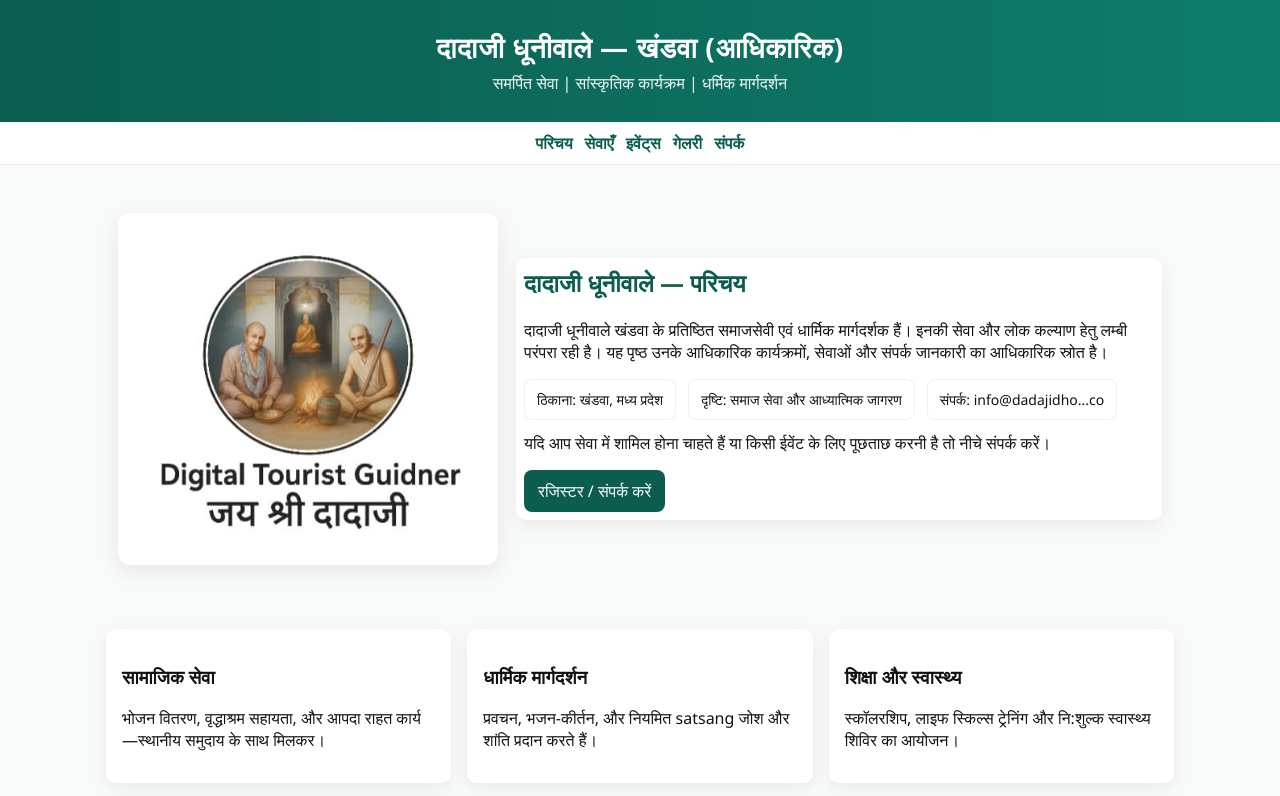
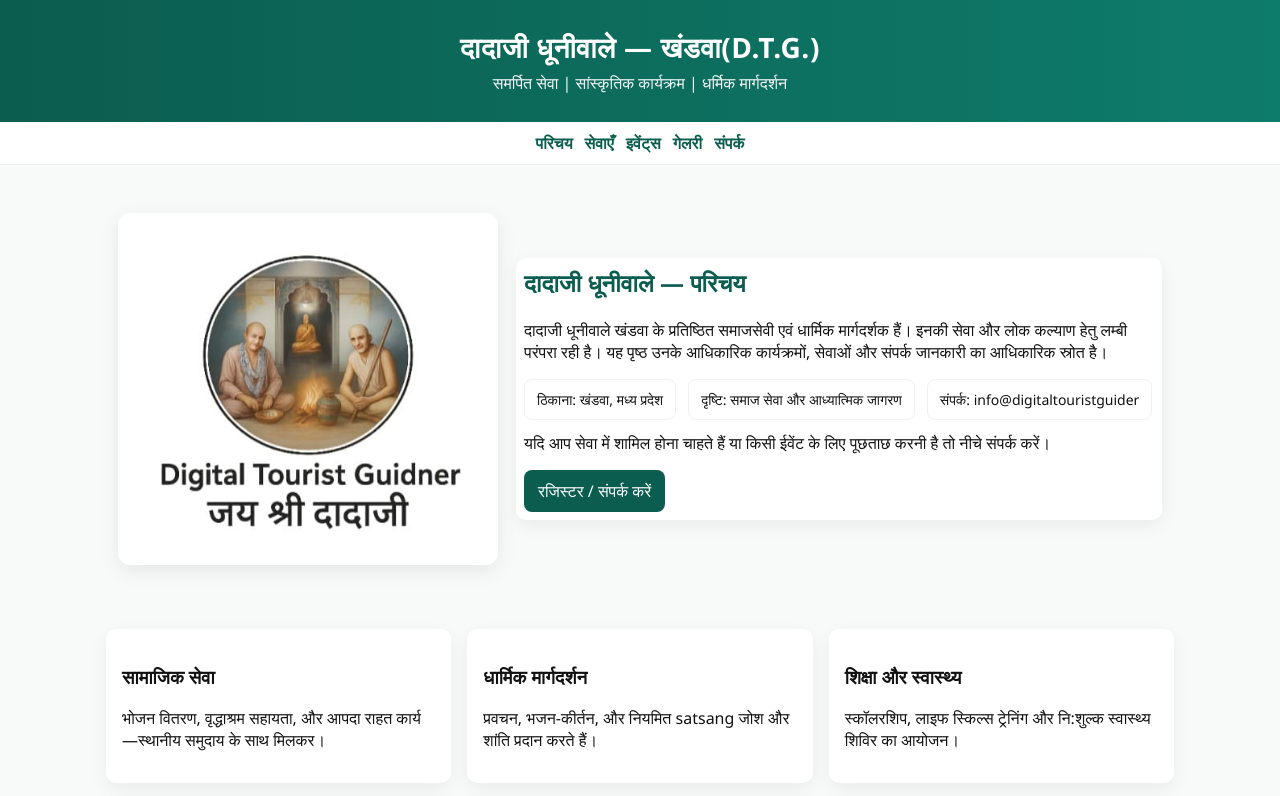
Before and after one commit to JayG2047/Dadaji-Dhooniwale, a plain HTML site: page Dadaji.html in a window 1280 px wide. Shown: the top 796 px of the page. Drawn offline with Linux system fonts and the light colour scheme.

Commit message:
Update Dadaji.html

```diff
--- a/Dadaji.html
+++ b/Dadaji.html
@@ -2,7 +2,7 @@
 <head>
   <meta charset="utf-8" />
   <meta name="viewport" content="width=device-width, initial-scale=1" />
-  <title>🚩दादाजी धूनीवाले — खंडवा (आधिकारिक)</title>
+  <title>🚩दादाजी धूनीवाले — खंडवा</title>
   <style>
     :root{--primary:#0b5d4f;--accent:#f4a261;--muted:#556;--card:#fff}
     *{box-sizing:border-box}
@@ -31,7 +31,7 @@
 </head>
 <body>
   <header>
-    <h1>दादाजी धूनीवाले — खंडवा (आधिकारिक)</h1>
+    <h1>दादाजी धूनीवाले — खंडवा(D.T.G.)</h1>
     <p>समर्पित सेवा | सांस्कृतिक कार्यक्रम | धर्मिक मार्गदर्शन</p>
   </header>  <nav>
     <a href="#about">परिचय</a>
@@ -50,7 +50,7 @@
         <div class="facts" style="margin-top:12px">
           <div class="fact">ठिकाना: खंडवा, मध्य प्रदेश</div>
           <div class="fact">दृष्टि: समाज सेवा और आध्यात्मिक जागरण</div>
-          <div class="fact">संपर्क: info@dadajidho...co</div>
+          <div class="fact">संपर्क: info@digitaltouristguider</div>
         </div>
         <p style="margin-top:12px">यदि आप सेवा में शामिल होना चाहते हैं या किसी ईवेंट के लिए पूछताछ करनी है तो नीचे संपर्क करें।</p>
         <a class="btn" href="#contact">रजिस्टर / संपर्क करें</a>
@@ -146,7 +146,8 @@
 </section>
 
   </main>  <footer>
-    © 2025 दादाजी धूनीवाले — खंडवा · सभी अधिकार सुरक्षित
+    ©digtaltouristguider 2025 दादाजी धूनीवाले — खंडवा · सभी अधिकार सुरक्षित
   </footer>
 </body>
+
 </html>
```
